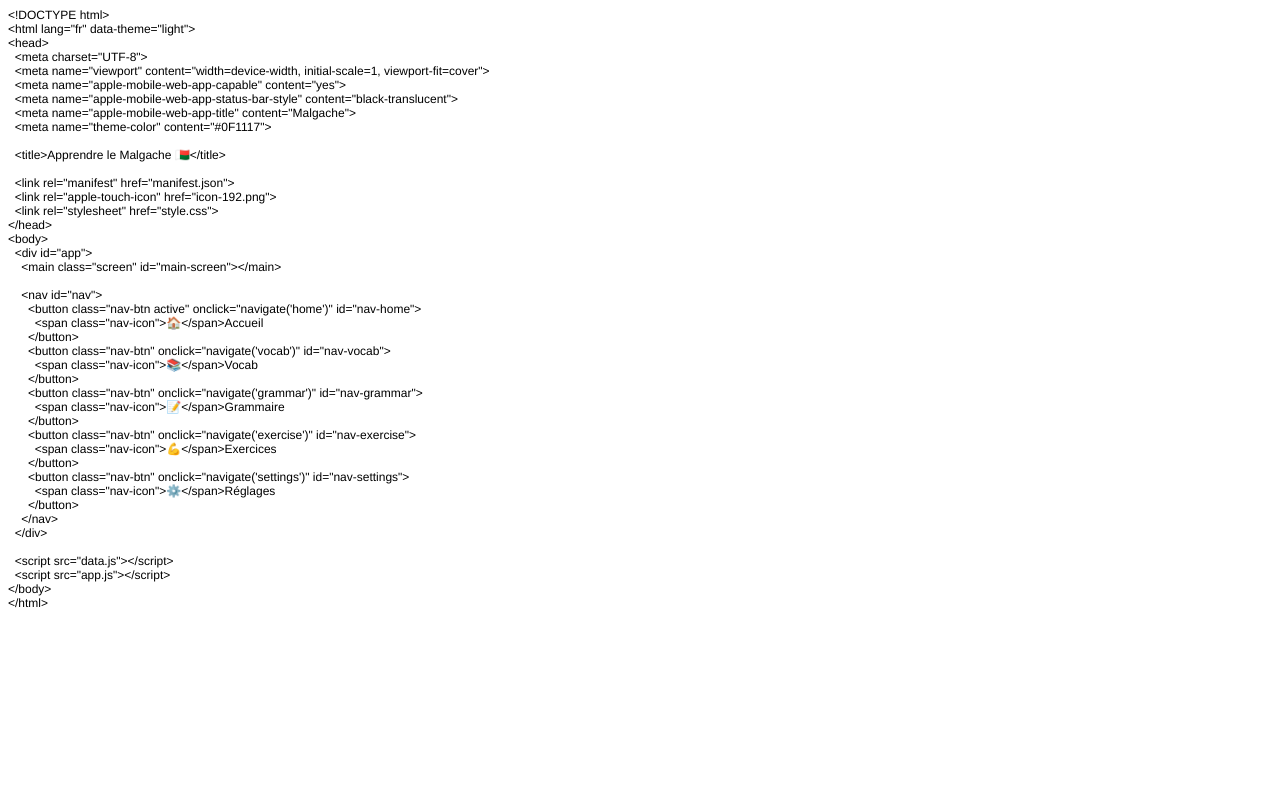
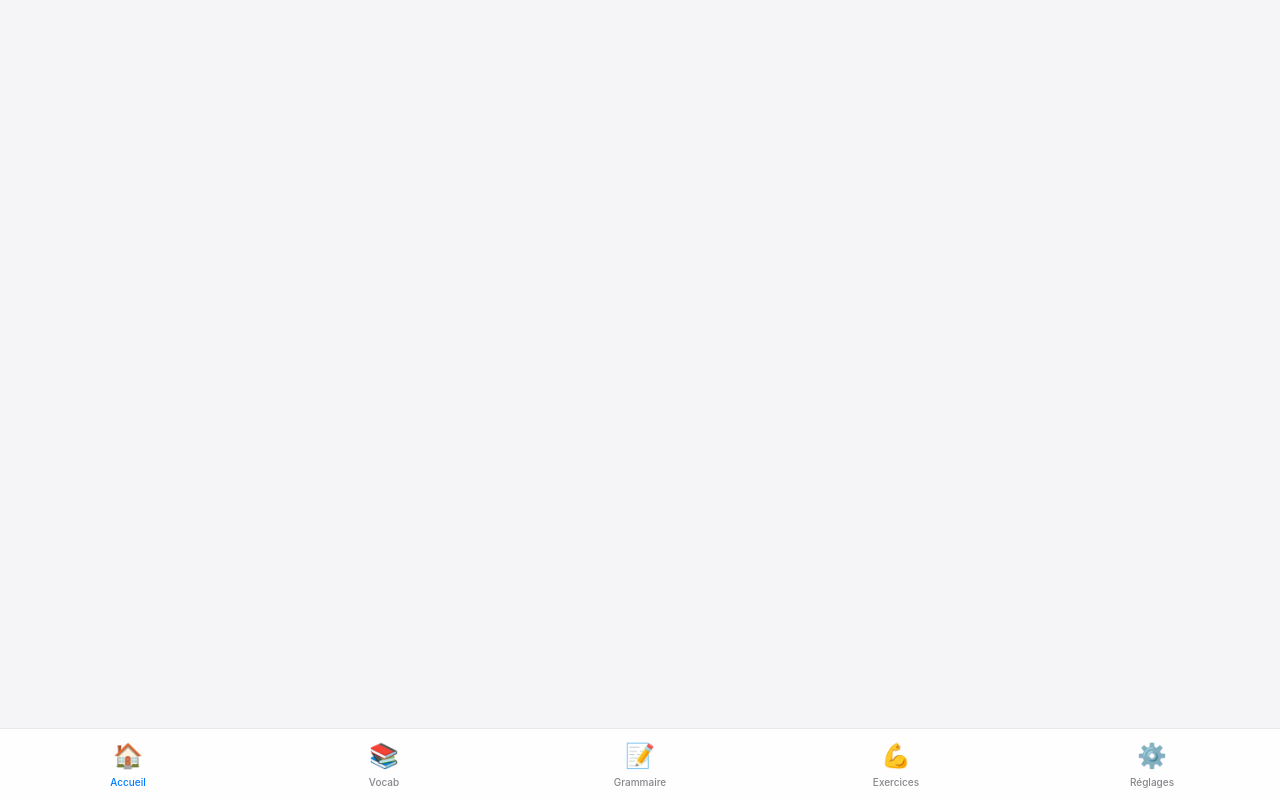
Before and after one commit to 1502louis-byte/App-MalgacheV1, a plain HTML site: page index.html in a window 1280 px wide. Drawn offline with Linux system fonts and the light colour scheme.

Commit message:
Update index.html

```diff
--- a/index.html
+++ b/index.html
@@ -1,59 +1,43 @@
-<!DOCTYPE html PUBLIC "-//W3C//DTD HTML 4.01//EN" "http://www.w3.org/TR/html4/strict.dtd">
-<html>
+<!DOCTYPE html>
+<html lang="fr" data-theme="light">
 <head>
-  <meta http-equiv="Content-Type" content="text/html; charset=utf-8">
-  <meta http-equiv="Content-Style-Type" content="text/css">
-  <title></title>
-  <meta name="Generator" content="Cocoa HTML Writer">
-  <meta name="CocoaVersion" content="2299.7">
-  <style type="text/css">
-    p.p1 {margin: 0.0px 0.0px 0.0px 0.0px; font: 12.0px Helvetica}
-    p.p2 {margin: 0.0px 0.0px 0.0px 0.0px; font: 12.0px Helvetica; min-height: 14.0px}
-  </style>
+  <meta charset="UTF-8">
+  <meta name="viewport" content="width=device-width, initial-scale=1, viewport-fit=cover">
+  <meta name="apple-mobile-web-app-capable" content="yes">
+  <meta name="apple-mobile-web-app-status-bar-style" content="black-translucent">
+  <meta name="apple-mobile-web-app-title" content="Malgache">
+  <meta name="theme-color" content="#0F1117">
+
+  <title>Apprendre le Malgache 🇲🇬</title>
+
+  <link rel="manifest" href="manifest.json">
+  <link rel="apple-touch-icon" href="icon-192.png">
+  <link rel="stylesheet" href="style.css">
 </head>
 <body>
-<p class="p1">&lt;!DOCTYPE html&gt;</p>
-<p class="p1">&lt;html lang="fr" data-theme="light"&gt;</p>
-<p class="p1">&lt;head&gt;</p>
-<p class="p1"><span class="Apple-converted-space">  </span>&lt;meta charset="UTF-8"&gt;</p>
-<p class="p1"><span class="Apple-converted-space">  </span>&lt;meta name="viewport" content="width=device-width, initial-scale=1, viewport-fit=cover"&gt;</p>
-<p class="p1"><span class="Apple-converted-space">  </span>&lt;meta name="apple-mobile-web-app-capable" content="yes"&gt;</p>
-<p class="p1"><span class="Apple-converted-space">  </span>&lt;meta name="apple-mobile-web-app-status-bar-style" content="black-translucent"&gt;</p>
-<p class="p1"><span class="Apple-converted-space">  </span>&lt;meta name="apple-mobile-web-app-title" content="Malgache"&gt;</p>
-<p class="p1"><span class="Apple-converted-space">  </span>&lt;meta name="theme-color" content="#0F1117"&gt;</p>
-<p class="p2"><span class="Apple-converted-space">  </span></p>
-<p class="p1"><span class="Apple-converted-space">  </span>&lt;title&gt;Apprendre le Malgache 🇲🇬&lt;/title&gt;</p>
-<p class="p2"><span class="Apple-converted-space">  </span></p>
-<p class="p1"><span class="Apple-converted-space">  </span>&lt;link rel="manifest" href="manifest.json"&gt;</p>
-<p class="p1"><span class="Apple-converted-space">  </span>&lt;link rel="apple-touch-icon" href="icon-192.png"&gt;</p>
-<p class="p1"><span class="Apple-converted-space">  </span>&lt;link rel="stylesheet" href="style.css"&gt;</p>
-<p class="p1">&lt;/head&gt;</p>
-<p class="p1">&lt;body&gt;</p>
-<p class="p1"><span class="Apple-converted-space">  </span>&lt;div id="app"&gt;</p>
-<p class="p1"><span class="Apple-converted-space">    </span>&lt;main class="screen" id="main-screen"&gt;&lt;/main&gt;</p>
-<p class="p2"><span class="Apple-converted-space">    </span></p>
-<p class="p1"><span class="Apple-converted-space">    </span>&lt;nav id="nav"&gt;</p>
-<p class="p1"><span class="Apple-converted-space">      </span>&lt;button class="nav-btn active" onclick="navigate('home')" id="nav-home"&gt;</p>
-<p class="p1"><span class="Apple-converted-space">        </span>&lt;span class="nav-icon"&gt;🏠&lt;/span&gt;Accueil</p>
-<p class="p1"><span class="Apple-converted-space">      </span>&lt;/button&gt;</p>
-<p class="p1"><span class="Apple-converted-space">      </span>&lt;button class="nav-btn" onclick="navigate('vocab')" id="nav-vocab"&gt;</p>
-<p class="p1"><span class="Apple-converted-space">        </span>&lt;span class="nav-icon"&gt;📚&lt;/span&gt;Vocab</p>
-<p class="p1"><span class="Apple-converted-space">      </span>&lt;/button&gt;</p>
-<p class="p1"><span class="Apple-converted-space">      </span>&lt;button class="nav-btn" onclick="navigate('grammar')" id="nav-grammar"&gt;</p>
-<p class="p1"><span class="Apple-converted-space">        </span>&lt;span class="nav-icon"&gt;📝&lt;/span&gt;Grammaire</p>
-<p class="p1"><span class="Apple-converted-space">      </span>&lt;/button&gt;</p>
-<p class="p1"><span class="Apple-converted-space">      </span>&lt;button class="nav-btn" onclick="navigate('exercise')" id="nav-exercise"&gt;</p>
-<p class="p1"><span class="Apple-converted-space">        </span>&lt;span class="nav-icon"&gt;💪&lt;/span&gt;Exercices</p>
-<p class="p1"><span class="Apple-converted-space">      </span>&lt;/button&gt;</p>
-<p class="p1"><span class="Apple-converted-space">      </span>&lt;button class="nav-btn" onclick="navigate('settings')" id="nav-settings"&gt;</p>
-<p class="p1"><span class="Apple-converted-space">        </span>&lt;span class="nav-icon"&gt;⚙️&lt;/span&gt;Réglages</p>
-<p class="p1"><span class="Apple-converted-space">      </span>&lt;/button&gt;</p>
-<p class="p1"><span class="Apple-converted-space">    </span>&lt;/nav&gt;</p>
-<p class="p1"><span class="Apple-converted-space">  </span>&lt;/div&gt;</p>
-<p class="p2"><br></p>
-<p class="p1"><span class="Apple-converted-space">  </span>&lt;script src="data.js"&gt;&lt;/script&gt;</p>
-<p class="p1"><span class="Apple-converted-space">  </span>&lt;script src="app.js"&gt;&lt;/script&gt;</p>
-<p class="p1">&lt;/body&gt;</p>
-<p class="p1">&lt;/html&gt;</p>
+  <div id="app">
+    <main class="screen" id="main-screen"></main>
+
+    <nav id="nav">
+      <button class="nav-btn active" onclick="navigate('home')" id="nav-home">
+        <span class="nav-icon">🏠</span>Accueil
+      </button>
+      <button class="nav-btn" onclick="navigate('vocab')" id="nav-vocab">
+        <span class="nav-icon">📚</span>Vocab
+      </button>
+      <button class="nav-btn" onclick="navigate('grammar')" id="nav-grammar">
+        <span class="nav-icon">📝</span>Grammaire
+      </button>
+      <button class="nav-btn" onclick="navigate('exercise')" id="nav-exercise">
+        <span class="nav-icon">💪</span>Exercices
+      </button>
+      <button class="nav-btn" onclick="navigate('settings')" id="nav-settings">
+        <span class="nav-icon">⚙️</span>Réglages
+      </button>
+    </nav>
+  </div>
+
+  <script src="data.js"></script>
+  <script src="app.js"></script>
 </body>
 </html>
```
